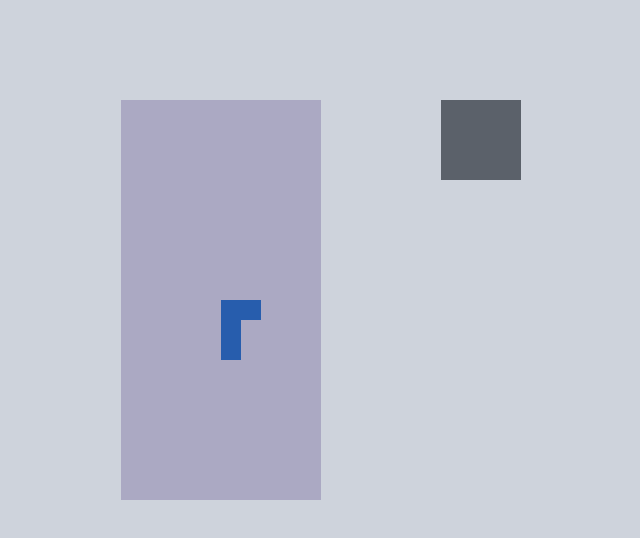
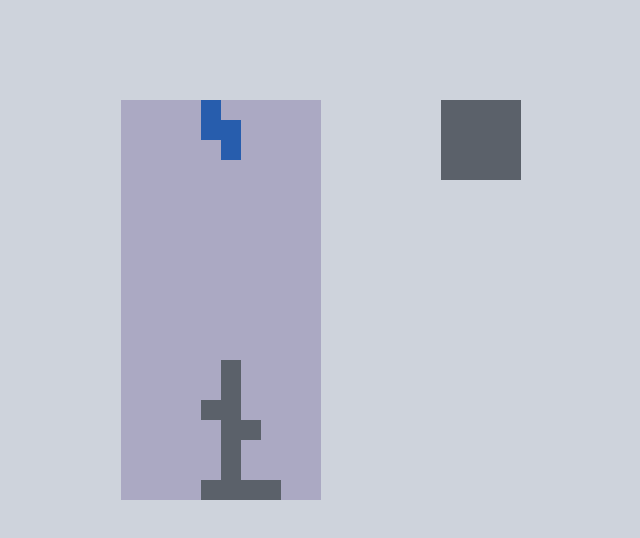
Before and after one commit to NathansStuff/Tetris, a plain HTML site: page index.html in a window 1280 px wide. Shown: the whole page, without its empty margins (319-959 px from the left). Drawn offline with Linux system fonts and the light colour scheme.

Commit message:
game drops random shapes and builds on top

```diff
--- a/index.html
+++ b/index.html
@@ -209,6 +209,17 @@
             <div class=""></div>
             <div class=""></div>
             <div class=""></div>
+
+            <div class="taken"></div>
+            <div class="taken"></div>
+            <div class="taken"></div>
+            <div class="taken"></div>
+            <div class="taken"></div>
+            <div class="taken"></div>
+            <div class="taken"></div>
+            <div class="taken"></div>
+            <div class="taken"></div>
+            <div class="taken"></div>
         </div>
         <div class="minigrid">
             <div class=""></div>
--- a/script.js
+++ b/script.js
@@ -38,29 +38,59 @@ const iTetromino = [
   ]
 
 const theTetrominoes = [lTetromino, zTetromino, tTetromino, oTetromino, iTetromino]
+let randomTetromino
+let randomNumber
+const startingPostion = 4
+let currentPosition = startingPostion
+let currentTetromino
 
-let currentTetromino = theTetrominoes[0][0]
-
-let currentPostition = 4
-
+function getRandomTetromino() {
+    randomTetromino = Math.floor(Math.random()*theTetrominoes.length)
+    randomNumber = Math.floor(Math.random()*theTetrominoes[randomTetromino].length)
+    currentTetromino = theTetrominoes[randomTetromino][randomNumber]
+}
 
 function draw() {
     currentTetromino.forEach(index => {
-        squares[currentPostition + index].classList.add('active')
+        squares[currentPosition + index].classList.add('active')
     })
 }
 
 
 function undraw() {
     currentTetromino.forEach(index => {
-        squares[currentPostition + index].classList.remove('active')
+        squares[currentPosition + index].classList.remove('active')
     })
 }
 
-timerId = window.setInterval(gameLoop, 500) // in milliseconds
+function checksIfTaken() {
+    // checks square one spot down
+    if(currentTetromino.some(index => squares[currentPosition + index + width].classList.contains('taken'))) {
+        currentTetromino.forEach(index => squares[currentPosition + index].classList.add('taken'))
 
+        // start a new tetromino
+        getRandomTetromino()
+        // Checks game over
+        if (squares[startingPostion].classList.contains('taken')) {
+            console.log('Game Over')
+            window.clearInterval(timerId) // Stop the gameLoop timer
+        } else {
+            currentPosition = startingPostion
+        }
+    } else {
+        currentPosition += width
+    }
+}
+
+
+getRandomTetromino()
+let timerId = window.setInterval(gameLoop, 100) // in milliseconds
 function gameLoop() {
     undraw()
-    currentPostition += width
+    checksIfTaken()
     draw()
 }
+
+function determineNextTetromino() {
+
+}
--- a/style.css
+++ b/style.css
@@ -27,12 +27,17 @@
     height: calc(var(--unit-height)*20);
     display: flex;
     flex-wrap: wrap;
+    overflow: hidden;
 }
 
 .grid div {
     background-color: var(--wild-blue);
     width: calc(var(--unit-width));
     height: calc(var(--unit-height));
+}
+
+.grid div.taken {
+    background-color: var(--light-black);
 }
 
 .grid .active {
```
